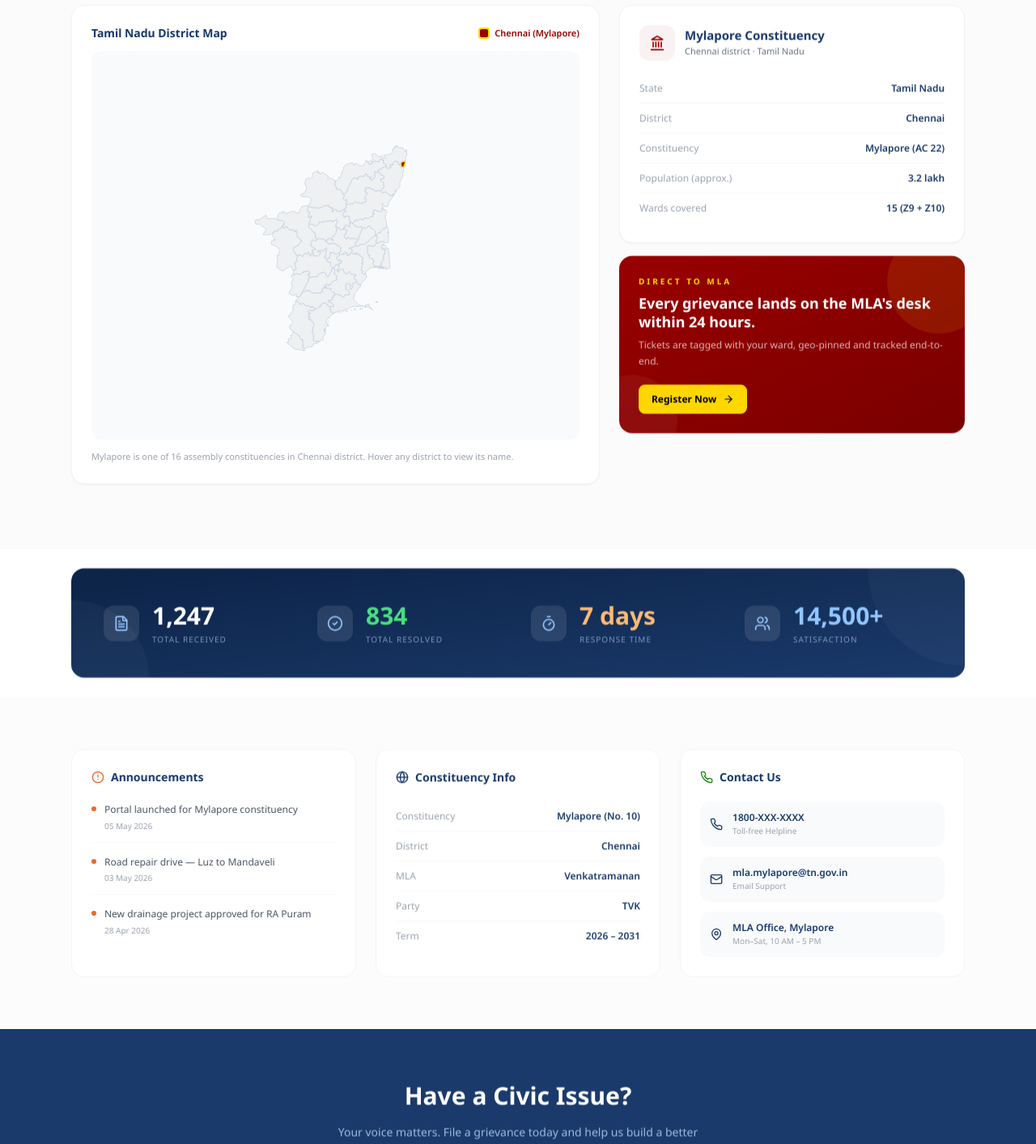
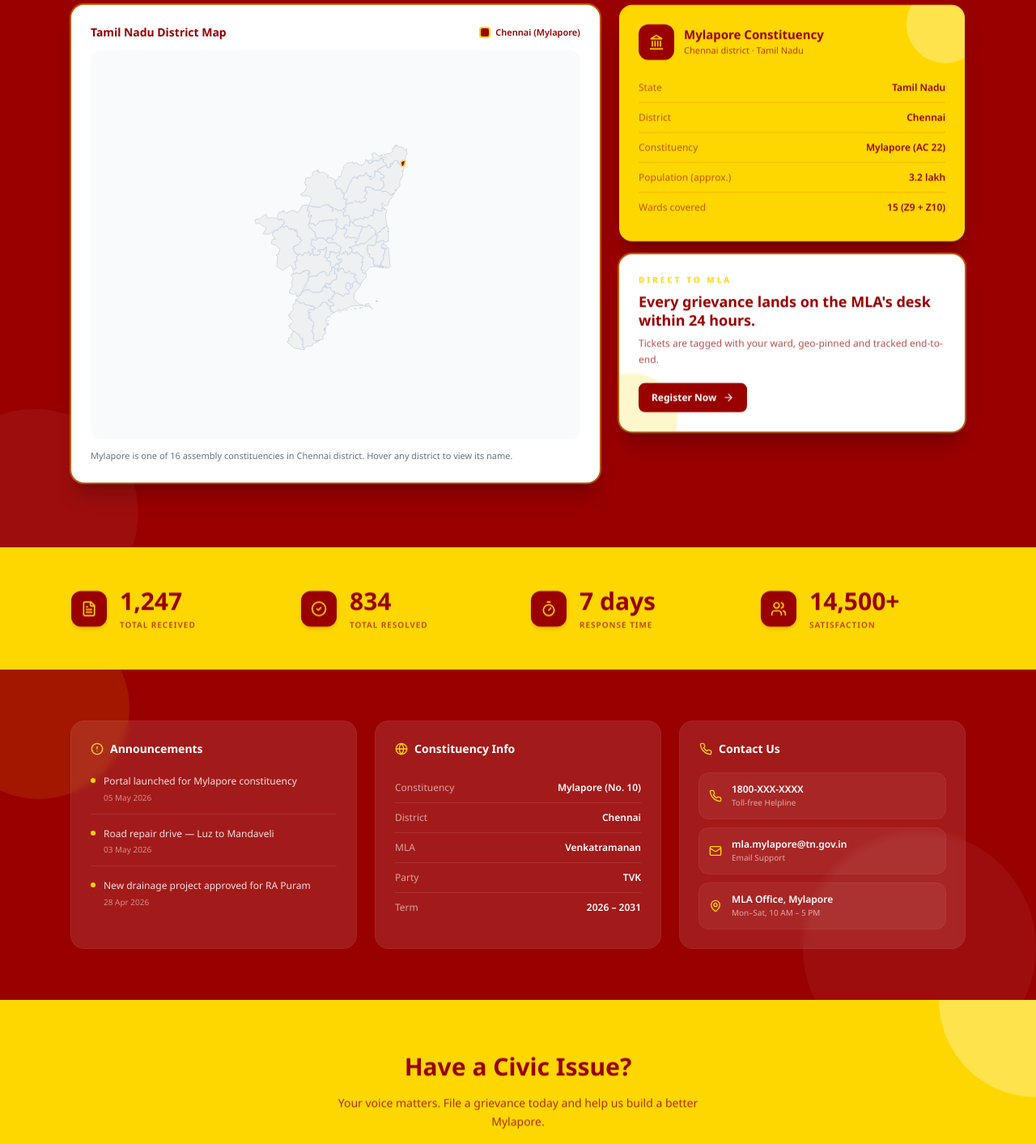
Before and after one commit to nexoventlabs-official/TVK-MLA-Support, a React (Vite) app in the folder grievance-portal/: page / in a window 1280 px wide. Shown: the part 920-2333 px from the top of the page at 81% size. Built offline with nearby package versions, Linux system fonts and the light colour scheme; no server answers.

Commit message:
portal: recolour landing mid-sections in alternating red/yellow palette with white text

```diff
--- a/grievance-portal/src/pages/LandingPage.jsx
+++ b/grievance-portal/src/pages/LandingPage.jsx
@@ -135,24 +135,29 @@ export default function LandingPage() {
       </section>
 
       {/* ═══════ LOCATION / TN MAP ═══════ */}
-      <section className="py-20 bg-gray-50/70">
-        <div className="max-w-6xl mx-auto px-6">
+      {/* Red on white: hero of the mid-page palette rhythm. The map card
+          itself keeps a white surface so the GeoJSON renders legibly, but
+          the surrounding section is maroon with white text + yellow accents. */}
+      <section className="py-20 bg-[#990000] relative overflow-hidden">
+        <div className="absolute top-0 right-0 w-72 h-72 bg-[#FFD700]/10 rounded-full -translate-y-1/3 translate-x-1/3" />
+        <div className="absolute bottom-0 left-0 w-64 h-64 bg-white/5 rounded-full translate-y-1/3 -translate-x-1/3" />
+        <div className="max-w-6xl mx-auto px-6 relative z-10">
           <div className="text-center mb-12 rv rv-up">
-            <p className="text-[11px] font-bold text-saffron uppercase tracking-[4px] mb-3">
+            <p className="text-[11px] font-bold text-[#FFD700] uppercase tracking-[4px] mb-3">
               Where We Serve
             </p>
-            <h2 className="text-2xl md:text-3xl font-bold font-serif text-navy">
+            <h2 className="text-2xl md:text-3xl font-bold font-serif text-white">
               Mylapore in Tamil Nadu
             </h2>
-            <div className="section-line mx-auto mt-4" />
+            <div className="w-16 h-[3px] bg-[#FFD700] mx-auto mt-4 rounded-full" />
           </div>
 
           <div className="grid lg:grid-cols-5 gap-6 items-stretch">
-            {/* Map card — spans 3/5 on desktop so the highlight is the
-                clear hero of the section without crowding the side panel. */}
-            <div className="rv rv-up lg:col-span-3 bg-white rounded-2xl border border-gray-100 p-4 sm:p-6 shadow-sm">
+            {/* Map card — white interior so the map renders properly. The
+                yellow ring + frame ties it back into the palette. */}
+            <div className="rv rv-up lg:col-span-3 bg-white rounded-2xl ring-2 ring-[#FFD700]/40 p-4 sm:p-6 shadow-xl shadow-black/20">
               <div className="flex items-center justify-between mb-3">
-                <h3 className="text-sm font-bold text-navy">Tamil Nadu District Map</h3>
+                <h3 className="text-sm font-bold text-[#990000]">Tamil Nadu District Map</h3>
                 <span className="inline-flex items-center gap-2 text-[11px] font-semibold text-[#990000]">
                   <span className="w-2.5 h-2.5 rounded-sm bg-[#990000] ring-2 ring-[#FFD700]" />
                   Chennai (Mylapore)
@@ -161,24 +166,28 @@ export default function LandingPage() {
               <div className="w-full h-[420px] sm:h-[480px] rounded-xl overflow-hidden bg-gray-50 relative">
                 <TamilNaduMap highlightedDistrict="CHENNAI" />
               </div>
-              <p className="text-[11px] text-gray-400 mt-3 leading-relaxed">
+              <p className="text-[11px] text-gray-500 mt-3 leading-relaxed">
                 Mylapore is one of 16 assembly constituencies in Chennai district. Hover any
                 district to view its name.
               </p>
             </div>
 
-            {/* Side panel — quick facts about the constituency footprint */}
+            {/* Side panel — facts on yellow, CTA on dark wash of the section. */}
             <div className="rv rv-up lg:col-span-2 flex flex-col gap-4" data-d="2">
-              <div className="bg-white rounded-2xl border border-gray-100 p-6 shadow-sm">
+              <div className="bg-[#FFD700] rounded-2xl p-6 shadow-xl shadow-black/20 relative overflow-hidden">
+                <div className="absolute -top-6 -right-6 w-24 h-24 bg-white/30 rounded-full" />
+                <div className="relative z-10">
                   <div className="flex items-center gap-3 mb-4">
-                  <div className="w-11 h-11 rounded-xl bg-[#990000]/5 grid place-items-center">
-                    <Landmark className="w-5 h-5 text-[#990000]" />
+                    <div className="w-11 h-11 rounded-xl bg-[#990000] grid place-items-center">
+                      <Landmark className="w-5 h-5 text-[#FFD700]" />
                     </div>
                     <div>
-                    <h3 className="text-[15px] font-bold text-navy leading-tight">
+                      <h3 className="text-[15px] font-bold text-[#990000] leading-tight">
                         Mylapore Constituency
                       </h3>
-                    <p className="text-[11px] text-gray-500 mt-0.5">Chennai district · Tamil Nadu</p>
+                      <p className="text-[11px] text-[#990000]/70 mt-0.5">
+                        Chennai district · Tamil Nadu
+                      </p>
                     </div>
                   </div>
 
@@ -192,31 +201,31 @@ export default function LandingPage() {
                     ].map(([k, v]) => (
                       <div
                         key={k}
-                      className="flex justify-between py-2.5 border-b border-gray-50 last:border-0"
+                        className="flex justify-between py-2.5 border-b border-[#990000]/15 last:border-0"
                       >
-                      <span className="text-gray-400">{k}</span>
-                      <span className="font-semibold text-navy text-right">{v}</span>
+                        <span className="text-[#990000]/60">{k}</span>
+                        <span className="font-semibold text-[#990000] text-right">{v}</span>
                       </div>
                     ))}
                   </dl>
                 </div>
+              </div>
 
-              <div className="bg-gradient-to-br from-[#990000] to-[#7a0000] text-white rounded-2xl p-6 shadow-sm relative overflow-hidden">
-                <div className="absolute -top-8 -right-8 w-32 h-32 bg-[#FFD700]/10 rounded-full" />
-                <div className="absolute -bottom-10 -left-10 w-28 h-28 bg-white/5 rounded-full" />
+              <div className="bg-white text-[#990000] rounded-2xl p-6 shadow-xl shadow-black/20 relative overflow-hidden ring-2 ring-[#FFD700]/40">
+                <div className="absolute -bottom-10 -left-10 w-28 h-28 bg-[#FFD700]/20 rounded-full" />
                 <div className="relative z-10">
                   <p className="text-[10px] font-bold uppercase tracking-[3px] text-[#FFD700] mb-2">
                     Direct to MLA
                   </p>
-                  <h4 className="text-lg font-bold leading-tight">
+                  <h4 className="text-lg font-bold leading-tight text-[#990000]">
                     Every grievance lands on the MLA's desk within 24 hours.
                   </h4>
-                  <p className="text-[12px] text-white/70 mt-2 leading-relaxed">
+                  <p className="text-[12px] text-[#990000]/70 mt-2 leading-relaxed">
                     Tickets are tagged with your ward, geo-pinned and tracked end-to-end.
                   </p>
                   <button
                     onClick={() => go(user ? '/grievance' : '/register')}
-                    className="mt-5 inline-flex items-center gap-2 bg-[#FFD700] text-black px-4 py-2.5 rounded-lg text-xs font-bold hover:bg-[#FFD700]/90 transition-colors"
+                    className="mt-5 inline-flex items-center gap-2 bg-[#990000] text-white px-4 py-2.5 rounded-lg text-xs font-bold hover:bg-[#7a0000] transition-colors"
                   >
                     {user ? 'File a Grievance' : 'Register Now'}{' '}
                     <ArrowRight className="w-3.5 h-3.5" />
@@ -229,41 +238,48 @@ export default function LandingPage() {
       </section>
 
       {/* ═══════ STATS BAR ═══════ */}
-      <section className="rv rv-up">
-        <div className="max-w-6xl mx-auto px-6 py-6">
-          <div className="rounded-2xl bg-gradient-to-br from-navy-dark to-navy text-white p-8 md:p-10 relative overflow-hidden">
-            <div className="absolute top-0 right-0 w-60 h-60 bg-white/[0.03] rounded-full -translate-y-1/2 translate-x-1/2" />
-            <div className="absolute bottom-0 left-0 w-48 h-48 bg-white/[0.03] rounded-full translate-y-1/2 -translate-x-1/2" />
-            <div className="relative z-10 grid grid-cols-2 md:grid-cols-4 gap-8">
+      {/* Yellow band — counter-rhythm to the maroon TN-Map section above
+          and the maroon Info Grid below. Forced to red text for legibility
+          (white-on-yellow fails contrast outright). */}
+      <section className="bg-[#FFD700] py-12 rv rv-up">
+        <div className="max-w-6xl mx-auto px-6">
+          <div className="grid grid-cols-2 md:grid-cols-4 gap-8">
             {[
-                { v: stats.totalReceived, l: t('totalReceived'), Icon: FileText, c: 'text-white' },
-                { v: stats.totalResolved, l: t('totalResolved'), Icon: CheckCircle2, c: 'text-green-400' },
-                { v: stats.avgResponseTime, l: t('responseTime'), Icon: Timer, c: 'text-orange-300' },
-                { v: stats.satisfaction, l: t('satisfaction'), Icon: Users, c: 'text-blue-300' },
+              { v: stats.totalReceived, l: t('totalReceived'), Icon: FileText },
+              { v: stats.totalResolved, l: t('totalResolved'), Icon: CheckCircle2 },
+              { v: stats.avgResponseTime, l: t('responseTime'), Icon: Timer },
+              { v: stats.satisfaction, l: t('satisfaction'), Icon: Users },
             ].map((s, i) => (
               <div key={i} className="flex items-center gap-4">
-                  <div className="w-11 h-11 rounded-xl bg-white/10 flex items-center justify-center flex-shrink-0">
-                    <s.Icon className="w-5 h-5 text-blue-300" />
+                <div className="w-11 h-11 rounded-xl bg-[#990000] flex items-center justify-center flex-shrink-0 shadow-md shadow-black/10">
+                  <s.Icon className="w-5 h-5 text-[#FFD700]" />
                 </div>
                 <div>
-                    <div className={`text-2xl md:text-3xl font-extrabold leading-none ${s.c}`}>{s.v}</div>
-                    <div className="text-[10px] text-blue-200/60 uppercase tracking-widest mt-1">{s.l}</div>
+                  <div className="text-2xl md:text-3xl font-extrabold leading-none text-[#990000]">
+                    {s.v}
+                  </div>
+                  <div className="text-[10px] text-[#990000]/70 uppercase tracking-widest mt-1 font-semibold">
+                    {s.l}
+                  </div>
                 </div>
               </div>
             ))}
           </div>
         </div>
-        </div>
       </section>
 
       {/* ═══════ INFO GRID ═══════ */}
-      <section className="py-16 bg-gray-50/50">
-        <div className="max-w-6xl mx-auto px-6 grid md:grid-cols-3 gap-6">
+      {/* Maroon band with translucent glass cards — white text everywhere,
+          yellow used only for accents (icons, divider dots, contact pills). */}
+      <section className="py-16 bg-[#990000] relative overflow-hidden">
+        <div className="absolute -top-16 -left-16 w-56 h-56 bg-[#FFD700]/10 rounded-full" />
+        <div className="absolute -bottom-20 right-0 w-72 h-72 bg-white/5 rounded-full" />
+        <div className="max-w-6xl mx-auto px-6 grid md:grid-cols-3 gap-6 relative z-10">
 
           {/* Announcements */}
-          <div className="rv rv-left bg-white rounded-2xl p-6 border border-gray-100">
-            <h3 className="font-bold text-sm text-navy mb-5 flex items-center gap-2">
-              <AlertCircle className="w-4 h-4 text-saffron" /> {t('announcements')}
+          <div className="rv rv-left bg-white/10 backdrop-blur-sm rounded-2xl p-6 ring-1 ring-white/15">
+            <h3 className="font-bold text-sm text-white mb-5 flex items-center gap-2">
+              <AlertCircle className="w-4 h-4 text-[#FFD700]" /> {t('announcements')}
             </h3>
             <ul className="space-y-3.5">
               {[
@@ -271,18 +287,21 @@ export default function LandingPage() {
                 { t: t('ann2'), d: '03 May 2026' },
                 { t: t('ann3'), d: '28 Apr 2026' },
               ].map((a, i) => (
-                <li key={i} className="flex items-start gap-2.5 text-xs text-gray-600 pb-3 border-b border-gray-50 last:border-0 last:pb-0">
-                  <span className="w-1.5 h-1.5 rounded-full bg-saffron mt-1.5 flex-shrink-0" />
-                  <div><p className="leading-relaxed">{a.t}</p><p className="text-[10px] text-gray-400 mt-0.5">{a.d}</p></div>
+                <li key={i} className="flex items-start gap-2.5 text-xs text-white/85 pb-3 border-b border-white/10 last:border-0 last:pb-0">
+                  <span className="w-1.5 h-1.5 rounded-full bg-[#FFD700] mt-1.5 flex-shrink-0" />
+                  <div>
+                    <p className="leading-relaxed">{a.t}</p>
+                    <p className="text-[10px] text-white/50 mt-0.5">{a.d}</p>
+                  </div>
                 </li>
               ))}
             </ul>
           </div>
 
           {/* Constituency */}
-          <div className="rv rv-up bg-white rounded-2xl p-6 border border-gray-100" data-d="2">
-            <h3 className="font-bold text-sm text-navy mb-5 flex items-center gap-2">
-              <Globe className="w-4 h-4 text-navy" /> {t('constituencyInfo')}
+          <div className="rv rv-up bg-white/10 backdrop-blur-sm rounded-2xl p-6 ring-1 ring-white/15" data-d="2">
+            <h3 className="font-bold text-sm text-white mb-5 flex items-center gap-2">
+              <Globe className="w-4 h-4 text-[#FFD700]" /> {t('constituencyInfo')}
             </h3>
             <div className="space-y-0 text-xs">
               {[
@@ -292,18 +311,18 @@ export default function LandingPage() {
                 [t('infoParty'), t('infoPartyVal')],
                 [t('infoTerm'), t('infoTermVal')],
               ].map(([k, v], i) => (
-                <div key={i} className="flex justify-between py-2.5 border-b border-gray-50 last:border-0">
-                  <span className="text-gray-400">{k}</span>
-                  <span className="font-semibold text-navy">{v}</span>
+                <div key={i} className="flex justify-between py-2.5 border-b border-white/10 last:border-0">
+                  <span className="text-white/60">{k}</span>
+                  <span className="font-semibold text-white">{v}</span>
                 </div>
               ))}
             </div>
           </div>
 
           {/* Contact */}
-          <div className="rv rv-right bg-white rounded-2xl p-6 border border-gray-100" data-d="3">
-            <h3 className="font-bold text-sm text-navy mb-5 flex items-center gap-2">
-              <Phone className="w-4 h-4 text-tvk-green" /> {t('contactUs')}
+          <div className="rv rv-right bg-white/10 backdrop-blur-sm rounded-2xl p-6 ring-1 ring-white/15" data-d="3">
+            <h3 className="font-bold text-sm text-white mb-5 flex items-center gap-2">
+              <Phone className="w-4 h-4 text-[#FFD700]" /> {t('contactUs')}
             </h3>
             <div className="space-y-3">
               {[
@@ -311,9 +330,12 @@ export default function LandingPage() {
                 { Icon: Mail, t: 'mla.mylapore@tn.gov.in', d: t('emailSupport') },
                 { Icon: MapPin, t: t('mlaOffice'), d: t('officeHours') },
               ].map((c, i) => (
-                <div key={i} className="flex items-center gap-3 p-3 bg-gray-50 rounded-xl text-xs">
-                  <c.Icon className="w-4 h-4 text-navy flex-shrink-0" />
-                  <div><p className="font-semibold text-navy">{c.t}</p><p className="text-[10px] text-gray-400">{c.d}</p></div>
+                <div key={i} className="flex items-center gap-3 p-3 bg-white/5 rounded-xl text-xs ring-1 ring-white/10">
+                  <c.Icon className="w-4 h-4 text-[#FFD700] flex-shrink-0" />
+                  <div>
+                    <p className="font-semibold text-white">{c.t}</p>
+                    <p className="text-[10px] text-white/60">{c.d}</p>
+                  </div>
                 </div>
               ))}
             </div>
@@ -322,17 +344,26 @@ export default function LandingPage() {
       </section>
 
       {/* ═══════ CTA ═══════ */}
-      <section className="py-16 bg-navy text-white rv rv-up">
-        <div className="max-w-2xl mx-auto px-6 text-center">
-          <h2 className="text-2xl md:text-3xl font-bold mb-4">{t('ctaTitle')}</h2>
-          <p className="text-sm text-blue-200/80 mb-8 max-w-md mx-auto leading-relaxed">
+      {/* Yellow closing band — final yellow beat in the red ↔ yellow rhythm. */}
+      <section className="py-16 bg-[#FFD700] text-[#990000] rv rv-up relative overflow-hidden">
+        <div className="absolute top-0 right-0 w-60 h-60 bg-white/30 rounded-full -translate-y-1/2 translate-x-1/2" />
+        <div className="absolute bottom-0 left-0 w-48 h-48 bg-[#990000]/10 rounded-full translate-y-1/2 -translate-x-1/2" />
+        <div className="max-w-2xl mx-auto px-6 text-center relative z-10">
+          <h2 className="text-2xl md:text-3xl font-bold mb-4 text-[#990000]">{t('ctaTitle')}</h2>
+          <p className="text-sm text-[#990000]/80 mb-8 max-w-md mx-auto leading-relaxed">
             {t('ctaDesc')}
           </p>
           <div className="flex flex-wrap justify-center gap-3">
-            <button onClick={() => go('/grievance')} className="bg-white text-navy px-7 py-3.5 rounded-xl text-sm font-bold lift hover:bg-gray-50 flex items-center gap-2">
+            <button
+              onClick={() => go('/grievance')}
+              className="bg-[#990000] text-white px-7 py-3.5 rounded-xl text-sm font-bold lift hover:bg-[#7a0000] flex items-center gap-2 shadow-lg shadow-black/10"
+            >
               {t('ctaBtn')} <ArrowRight className="w-4 h-4" />
             </button>
-            <button onClick={() => go('/track')} className="border-2 border-white/20 text-white px-7 py-3.5 rounded-xl text-sm font-semibold hover:bg-white/10 transition-all flex items-center gap-2">
+            <button
+              onClick={() => go('/track')}
+              className="border-2 border-[#990000]/30 text-[#990000] px-7 py-3.5 rounded-xl text-sm font-semibold hover:bg-[#990000] hover:text-white hover:border-[#990000] transition-all flex items-center gap-2"
+            >
               {t('trackBtn')} <Search className="w-4 h-4" />
             </button>
           </div>
```
Lines whose indentation alone changed are shown as unchanged.
